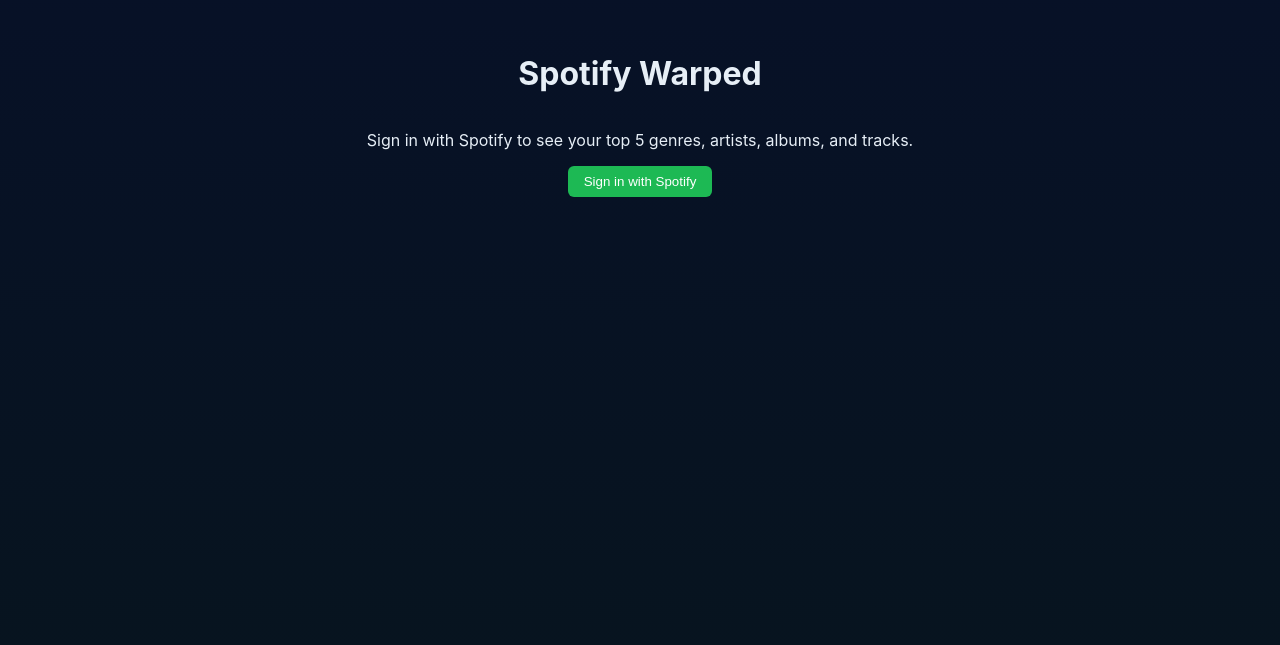
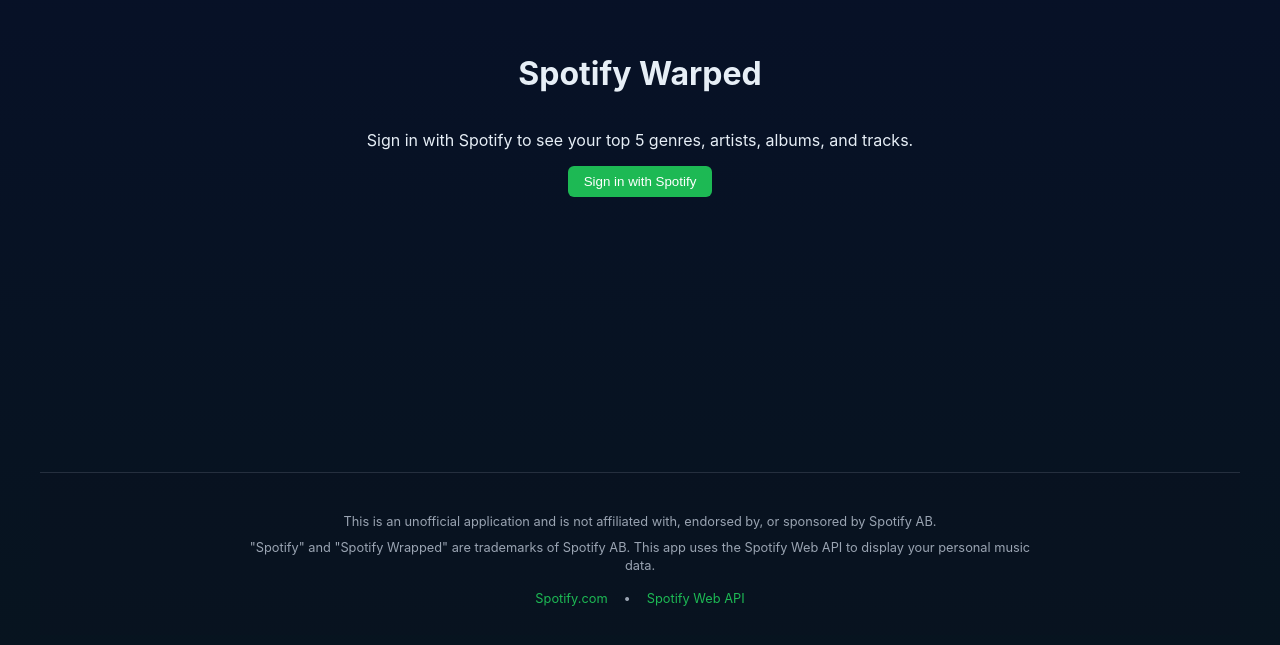
Before and after one commit to felagund1789/spotify-warped, a React (Vite) app: page / in a window 1280 px wide. Shown: the part 197-842 px from the top of the page. Built offline with nearby package versions, Linux system fonts and the light colour scheme; no server answers.

Commit message:
Add a disclaimer to the page footer

```diff
--- a/src/App.tsx
+++ b/src/App.tsx
@@ -39,6 +39,21 @@
           <TopLists token={token} />
         </div>
       )}
+      <footer className="app-footer">
+        <div className="footer-content">
+          <p className="disclaimer">
+            This is an unofficial application and is not affiliated with, endorsed by, or sponsored by Spotify AB.
+          </p>
+          <p className="disclaimer">
+            "Spotify" and "Spotify Wrapped" are trademarks of Spotify AB. This app uses the Spotify Web API to display your personal music data.
+          </p>
+          <p className="footer-links">
+            <a href="https://www.spotify.com" target="_blank" rel="noopener noreferrer">Spotify.com</a>
+            <span className="separator">•</span>
+            <a href="https://developer.spotify.com/documentation/web-api" target="_blank" rel="noopener noreferrer">Spotify Web API</a>
+          </p>
+        </div>
+      </footer>
     </div>
   )
 }
--- a/src/styles.css
+++ b/src/styles.css
@@ -200,6 +200,7 @@
 
 .keyboard-hint {
   margin-top: 0.5rem;
+  height: 2rem;
   color: var(--muted);
   font-size: 0.9rem;
   text-align: center;
@@ -212,6 +213,48 @@
 }
 
 .muted { color: var(--muted); font-size:0.9rem }
+
+.app-footer {
+  margin-top: auto;
+  padding: 2rem 0 1rem 0;
+  border-top: 1px solid rgba(154, 164, 178, 0.2);
+  background: rgba(11, 18, 32, 0.5);
+}
+
+.footer-content {
+  max-width: 800px;
+  margin: 0 auto;
+  text-align: center;
+  padding: 0 1rem;
+}
+
+.disclaimer {
+  font-size: 0.8rem;
+  color: var(--muted);
+  margin: 0.5rem 0;
+  line-height: 1.4;
+}
+
+.footer-links {
+  margin-top: 1rem;
+  font-size: 0.8rem;
+}
+
+.footer-links a {
+  color: var(--accent);
+  text-decoration: none;
+  transition: color 0.2s ease;
+}
+
+.footer-links a:hover {
+  color: #1ed760;
+  text-decoration: underline;
+}
+
+.separator {
+  margin: 0 1rem;
+  color: var(--muted);
+}
 
 /* Mobile responsive styles */
 @media (max-width: 768px) {
```
